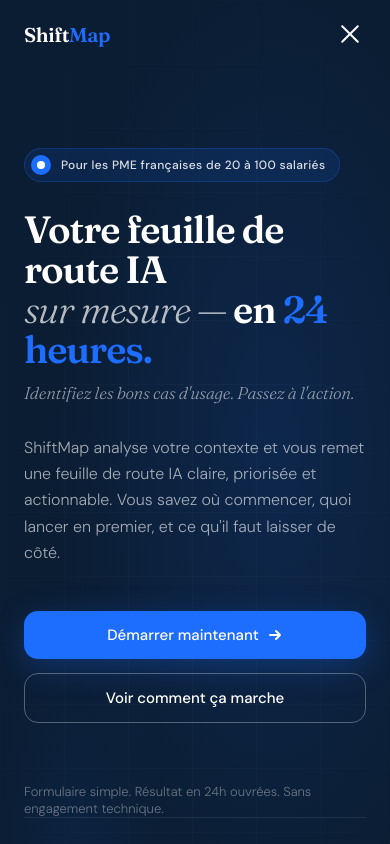
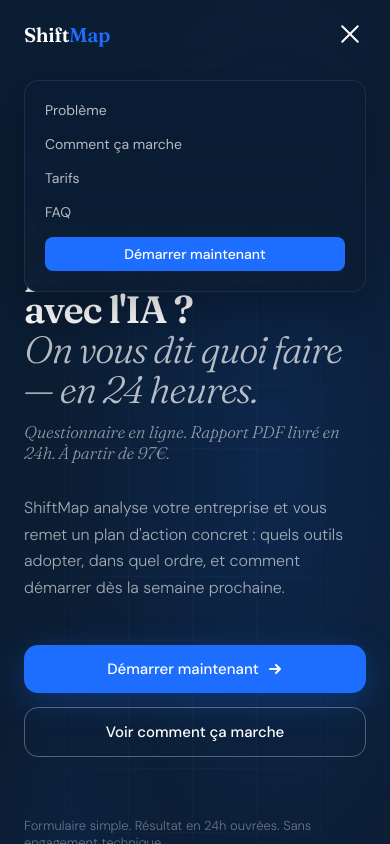
Before and after one commit to vincepanik/shiftmap, a Next.js app: page / in a window 390 px wide. Both pictures are taken after a click on the button "Menu". Shown: the top 844 px of the page. Built offline with nearby package versions, Linux system fonts and the light colour scheme.

Commit message:
fix: update hero copy + add nav links to mobile menu

```diff
--- a/app/page.tsx
+++ b/app/page.tsx
@@ -1,8 +1,11 @@
 'use client';
 
-import { useEffect } from 'react';
+import { useEffect, useState } from 'react';
 
 export default function Home() {
+  const [isMobileMenuOpen, setIsMobileMenuOpen] = useState(false);
+  const handleMobileMenuClose = () => setIsMobileMenuOpen(false);
+
   useEffect(() => {
     // Nav scroll effect
     const nav = document.getElementById('main-nav');
@@ -45,10 +48,24 @@
             <li><a href="/blog">Blog</a></li>
             <li><a href="https://buy.stripe.com/00w00lccefQi0Ce6rl5wI00" className="nav-cta" target="_blank" rel="noopener noreferrer">Démarrer maintenant</a></li>
           </ul>
+          <ul
+            id="nav-mobile-menu"
+            className="nav-links"
+            style={{ display: isMobileMenuOpen ? 'flex' : 'none' }}
+          >
+            <li><a href="#probleme" onClick={handleMobileMenuClose}>Problème</a></li>
+            <li><a href="#solution" onClick={handleMobileMenuClose}>Comment ça marche</a></li>
+            <li><a href="#tarifs" onClick={handleMobileMenuClose}>Tarifs</a></li>
+            <li><a href="#faq" onClick={handleMobileMenuClose}>FAQ</a></li>
+            <li><a href="https://buy.stripe.com/eVq00k3HeaH536qcsXeOB35" className="nav-cta" target="_blank" rel="noopener noreferrer" onClick={handleMobileMenuClose}>Démarrer maintenant</a></li>
+          </ul>
           <button
-            className="nav-mobile-btn"
+            type="button"
+            className={`nav-mobile-btn${isMobileMenuOpen ? ' open' : ''}`}
             aria-label="Menu"
-            onClick={(e) => (e.currentTarget as HTMLButtonElement).classList.toggle('open')}
+            aria-expanded={isMobileMenuOpen}
+            aria-controls="nav-mobile-menu"
+            onClick={() => setIsMobileMenuOpen((open) => !open)}
           >
             <span></span><span></span><span></span>
           </button>
@@ -65,16 +82,15 @@
             </div>
 
             <h1 className="hero-title">
-              Votre feuille de route IA<br />
-              <em>sur mesure —</em> en <span className="accent">24 heures.</span>
+              Vous ne savez pas par où commencer avec l&apos;IA ?<br />
+              <em>On vous dit quoi faire — en 24 heures.</em><span className="accent"></span>
             </h1>
 
-            <p className="hero-tagline">Identifiez les bons cas d&apos;usage. Passez à l&apos;action.</p>
+            <p className="hero-tagline">Questionnaire en ligne. Rapport PDF livré en 24h. À partir de 97€.</p>
 
             <p className="hero-sub">
-              ShiftMap analyse votre contexte et vous remet une feuille de route IA claire,
-              priorisée et actionnable. Vous savez où commencer, quoi lancer en premier,
-              et ce qu&apos;il faut laisser de côté.
+              ShiftMap analyse votre entreprise et vous remet un plan d&apos;action concret :
+              quels outils adopter, dans quel ordre, et comment démarrer dès la semaine prochaine.
             </p>
 
             <div className="hero-actions">
```
Also changed, not shown: 1 other file (tests, documents, lock files or other folders).
